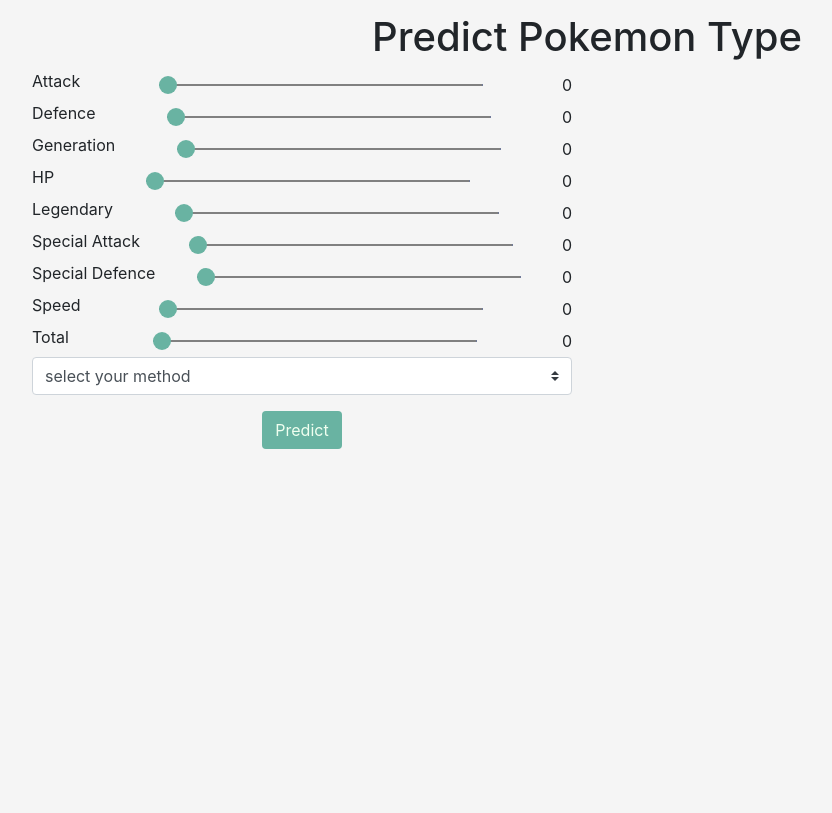
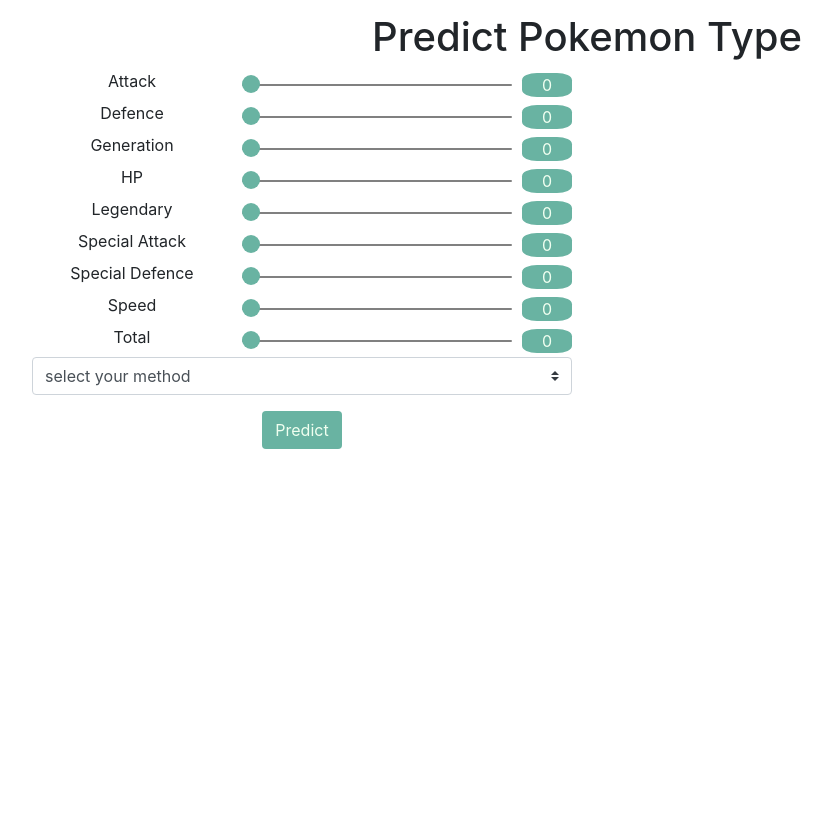
Before and after one commit to hyperL1ght/pokemonapp, a Flask app: page / in a window 1280 px wide. Shown: the whole page, without its empty margins (53-885 px from the left). Run offline with Flask 2, Linux system fonts and the light colour scheme; some libraries are stand-ins or nearby versions.

Commit message:
added cross-browser support

```diff
--- a/static/base.js
+++ b/static/base.js
@@ -1,15 +1,20 @@
 
+// display current value of range inputs
 var rangeSlider = function(){
-    var slider = $('.test');
+    // return list of selector for elements whose class = "slider_container"
+    var slider = $('.slider_container');
 
+    // for each of such element
     slider.each(function(){
-        var value = $(this).find('input').attr('value');
+        $(this).find('div label').css('width', "200px");
+        // set text displayed in span as the current value of input
+        var value = $(this).find('input').val();
         $(this).find('span').html(value);
+        // update the text as input changes
         var x = $(this).find('span')
         $(this).find('input').on('change mousemove', function(){
             var value = $(this).val();
             x.html(value);
-            console.log($(this), $(this).val());
         });
     });
 };
--- a/static/resetInput.js
+++ b/static/resetInput.js
@@ -1,4 +1,5 @@
-// VERY INEFFICIENT, OPTIMIZE LATTER
+// INEFFICIENT, OPTIMIZE LATTER
+// after predict.html is rendered, set the value of inputs to what user sent (stored in params returned by Flask)
 
 var elements = document.getElementById("param_form").elements;
 
@@ -11,7 +12,7 @@
     }
 }
 
-var slider = $('.test');
+var slider = $('.slider_container');
 slider.each(function(){
     var name = $(this).find('input').attr('name');
     var value = $(this).find('input').val();
--- a/static/style.css
+++ b/static/style.css
@@ -1,37 +1,30 @@
 *   {
     box-sizing: border-box;
+    /* background-color:whitesmoke; */
 }
 
 html  {
     height: 100%;
-    background-color:whitesmoke;
+    /* background-color:whitesmoke; */
 }
 
 body {
     min-height: 100%;
     margin: 1%;
-    background-color:whitesmoke;
+    /* background-color:whitesmoke; */
     text-align: center;
 }
 
-.user_input{
-    /* background-color: rosybrown; */
-}
-
-.my_slider{
+.slider_container{
     display: flex;
     align-items: center;
     justify-content: space-between;
-    width: 60%;
-    background-color: wheat;
 }
 
 .range_box{
     display: flex;
-    background-color: royalblue;
     align-items: center;
-    justify-content: space-between;
-    width: 60%;
+    width: 50%;
 }
 
 .test{
@@ -40,13 +33,20 @@
     justify-content: space-between;
 }
 
+/* cross-browser support adapted from https://css-tricks.com/styling-cross-browser-compatible-range-inputs-css/ */
+
 .my_range {
+    -webkit-appearance: none;
+    width: 100%;
+    outline: none;
+}
+
+/* Chrome */
+.my_range::-webkit-slider-runnable-track {
+    width: 100%;
     height: 2px;
-    width: 100%;
-    -webkit-appearance: none;
-    outline: none;
+    background-color: grey;
     border-radius: 2px;
-    background-color: grey;
 }
 
 .my_range::-webkit-slider-thumb{
@@ -55,6 +55,60 @@
     height: 18px;
     border-radius: 50%;
     background: #69b3a2;
+    margin-top: -9px;
+}
+
+/* FF */
+.my_range::-moz-range-track {
+    width: 100%;
+    height: 2px;
+    border-radius: 2px;
+    background: grey;
+    outline: none;
+    box-sizing: border-box;
+}
+
+.my_range::-moz-range-thumb{
+    width: 18px;
+    height: 18px;
+    border-radius: 50%;
+    background: #69b3a2;
+    border: none;
+}
+
+/* https://stackoverflow.com/questions/18794026/remove-dotted-outline-from-range-input-element-in-firefox */
+.my_range::-moz-focus-outer {
+    border: 0;
+}
+
+/* MS Edge */
+.my_range::-ms-track {
+    box-sizing: border-box;
+    border: none;
+    width: 100%;
+    height: 2px;
+    background: grey;
+    margin-top: 16px;
+    margin-bottom: 16px;
+}
+
+.my_range::-ms-thumb{
+    transform: scale(1) !important;
+    margin-top: 0;
+    box-sizing: border-box;
+    border: none;
+    width: 18px;
+    height: 18px;
+    border-radius: 50%;
+    background: #69b3a2;
+
+}
+
+.range_value{
+    min-width: 50px;
+    background: #69b3a2;
+    color: honeydew;
+    border-radius: 30%;
 }
 
 .my_primary{
--- a/templates/index.html
+++ b/templates/index.html
@@ -6,10 +6,9 @@
         <meta name="viewport" content="width=device-width, initial-scale=1">
         <!-- Bootstrap CSS -->
         <link rel="stylesheet" href="https://stackpath.bootstrapcdn.com/bootstrap/4.4.1/css/bootstrap.min.css">
-        <!-- CTRL+SHIFT+R to reload this file - i.e., remove catch of for this file -->
+        <!-- CTRL+SHIFT+R to reload static files - i.e., remove catch -->
         <link rel="stylesheet" href="{{ url_for('static', filename='style.css') }}">
         <script src="https://code.jquery.com/jquery-3.4.1.slim.min.js" integrity="sha256-pasqAKBDmFT4eHoN2ndd6lN370kFiGUFyTiUHWhU7k8=" crossorigin="anonymous"></script>
-        <script src="https://d3js.org/d3.v5.min.js"></script>
         <title>ML API</title>
     </head>
 
@@ -20,56 +19,57 @@
                 <div class="user_input col">
 
                     <!-- Main Input For Receiving Query to our ML -->
+                    <!-- NOT DRY, consider using template for slider_container group -->
                     <form action="{{ url_for('predict')}}" method="post" id = "param_form">
-                        <div class="test">
+                        <div class="slider_container">
                             <div><label>Attack</label></div>
                             <div class="range_box"><input class="my_range" type="range" value="0" min = "0" max = "100" name="attack" required="required" /></div>
                             <div class="range_value"><span>0</span></div>
                         </div>
 
-                        <div class="test">
+                        <div class="slider_container">
                             <div><label>Defence</label></div>
                             <div class="range_box"><input class="my_range" type="range" value = "0" min = "0" max = "100" name="defence" required="required"/></div>
                             <div class="range_value"><span>0</span></div>
                         </div>
 
-                        <div class="test">
+                        <div class="slider_container">
                             <div><label>Generation</label></div>
                             <div class="range_box"><input class="my_range" type="range" value = "0" min = "0" max = "100" name="generation" required="required" /></div>
                             <div class="range_value"><span>0</span></div>
                         </div>
 
-                        <div class="test">
+                        <div class="slider_container">
                             <div><label>HP</label></div>
                             <div class="range_box"><input class="my_range" type="range" value = "0" min = "0" max = "100" name="hp" required="required" /></div>
                             <div class="range_value"><span>0</span></div>
                         </div>
 
-                        <div class="test">
+                        <div class="slider_container">
                             <div><label>Legendary</label></div>
                             <div class="range_box"><input class="my_range" type="range" value = "0" min = "0" max = "1" name="legendary" required="required" /></div>
                             <div class="range_value"><span>0</span></div>
                         </div>
 
-                        <div class="test">
+                        <div class="slider_container">
                             <div><label>Special Attack</label></div>
                             <div class="range_box"><input class="my_range" type="range" value = "0" min = "0" max = "100" name="spatk" required="required" /></div>
                             <div class="range_value"><span>0</span></div>
                         </div>
 
-                        <div class="test">
+                        <div class="slider_container">
                             <div><label>Special Defence</label></div>
                             <div class="range_box"><input class="my_range" type="range" value = "0" min = "0" max = "100" name="spdef" required="required" /></div>
                             <div class="range_value"><span>0</span></div>
                         </div>
 
-                        <div class="test">
+                        <div class="slider_container">
                             <div><label>Speed</label></div>
                             <div class="range_box"><input class="my_range" type="range" value = "0" min = "0" max = "100" name="speed" required="required" /></div>
                             <div class="range_value"><span>0</span></div>
                         </div>
 
-                        <div class="test">
+                        <div class="slider_container">
                             <div><label>Total</label></div>
                             <div class="range_box"><input class="my_range" type="range" value = "0" min = "0" max = "100" name="total" required="required" /></div>
                             <div class="range_value"><span>0</span></div>
--- a/templates/predict.html
+++ b/templates/predict.html
@@ -12,6 +12,7 @@
         var params = {{ params | tojson}}
     </script>
     <!-- use graphData to make plot -->
+    <script src="https://d3js.org/d3.v5.min.js"></script>
     <script src="{{ url_for('static', filename='plot.js')}}"></script>
     <script src="{{ url_for('static', filename='resetInput.js')}}"></script>
 
```
